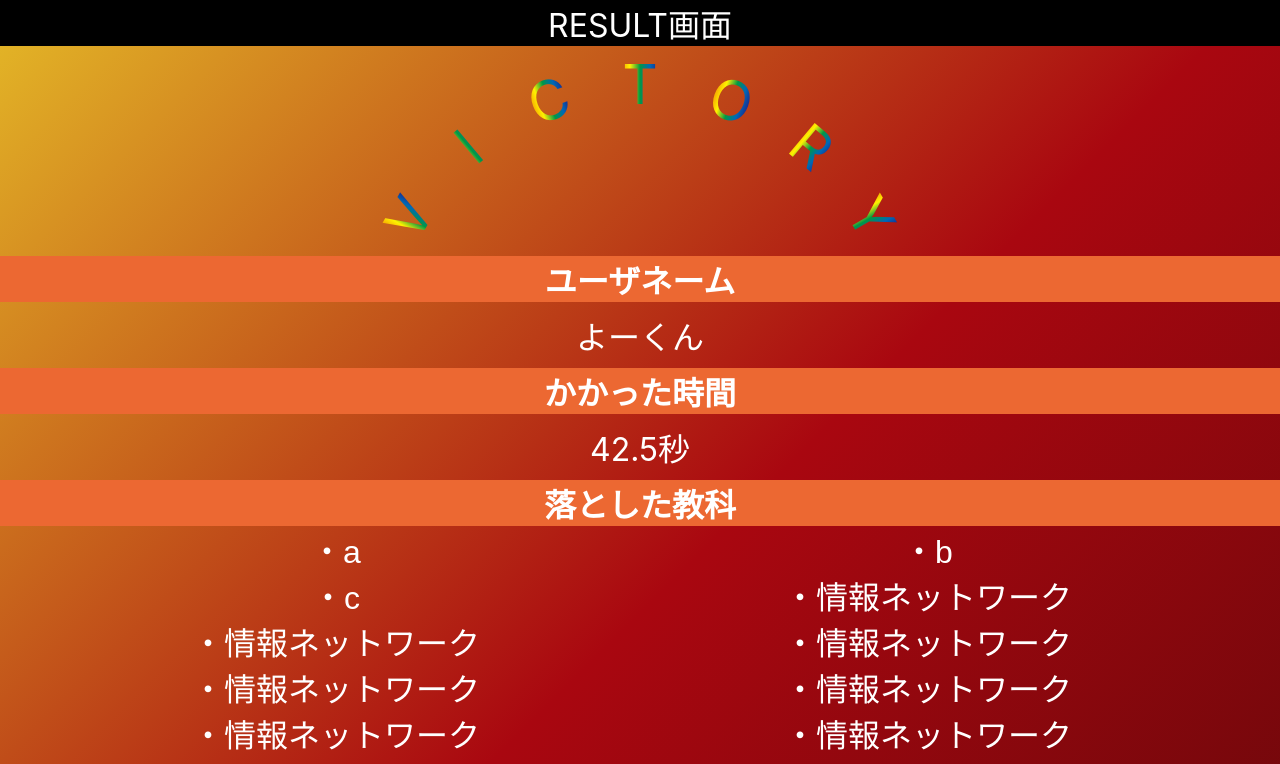
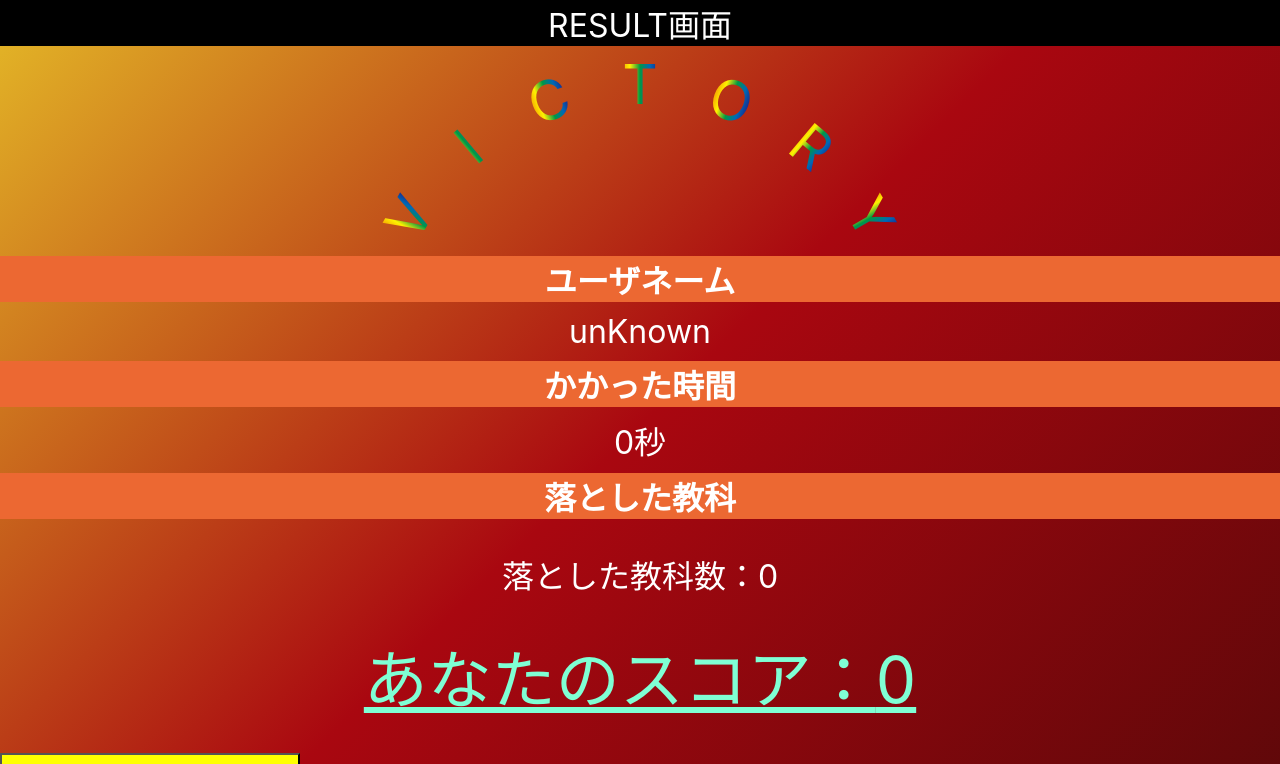
Before and after one commit to shu20031026/ptera-app-front, a Next.js app: page /result in a window 1280 px wide. Shown: the top 764 px of the page. Built offline with nearby package versions, Linux system fonts and the light colour scheme.

Commit message:
fix: resultをrecoilで受け取り

```diff
--- a/src/views/components/pages/Result/index.tsx
+++ b/src/views/components/pages/Result/index.tsx
@@ -1,5 +1,6 @@
 import { NextPage } from 'next'
 import { useRouter } from 'next/router'
+import { useRecoilValue } from 'recoil'
 import {
   dropSubUnit,
   dropUnit,
@@ -21,33 +22,33 @@ import {
   userInf,
   userScore,
 } from './style'
-import { ResultType } from '@/context/atoms'
+import { resultDataState, ResultType } from '@/context/atoms'
 
 export const Result: NextPage = () => {
-  // const resultData = useRecoilValue(resultDataState)
+  const resultData = useRecoilValue(resultDataState)
   const router = useRouter()
 
-  const resultData: ResultType = {
-    userName: 'よーくん',
-    breakUnit: [
-      'a',
-      'b',
-      'c',
-      '情報ネットワーク',
-      '情報ネットワーク',
-      '情報ネットワーク',
-      '情報ネットワーク',
-      '情報ネットワーク',
-      '情報ネットワーク',
-      '情報ネットワーク',
-      '情報ネットワーク',
-      '情報ネットワーク',
-      '情報ネットワーク',
-      '情報ネットワーク',
-      '情報ネットワーク',
-    ],
-    time: 42.5,
-  }
+  // const resultData: ResultType = {
+  //   userName: 'よーくん',
+  //   breakUnit: [
+  //     'a',
+  //     'b',
+  //     'c',
+  //     '情報ネットワーク',
+  //     '情報ネットワーク',
+  //     '情報ネットワーク',
+  //     '情報ネットワーク',
+  //     '情報ネットワーク',
+  //     '情報ネットワーク',
+  //     '情報ネットワーク',
+  //     '情報ネットワーク',
+  //     '情報ネットワーク',
+  //     '情報ネットワーク',
+  //     '情報ネットワーク',
+  //     '情報ネットワーク',
+  //   ],
+  //   time: 42.5,
+  // }
 
   const score = Math.floor(resultData.breakUnit.length * (1 / (resultData.time - 2.5)) * 1000)
 
```
